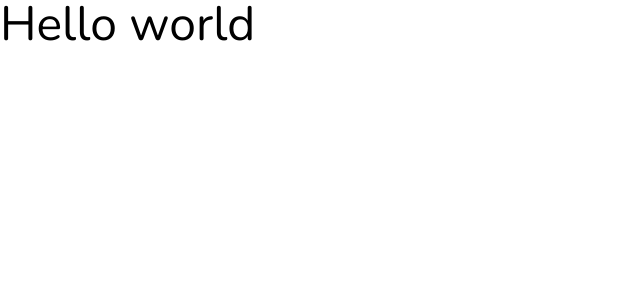
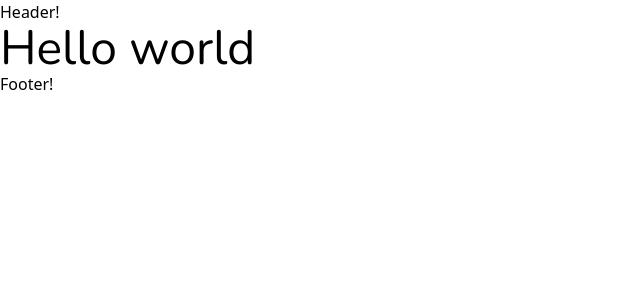
Before and after one commit to axelzwaans/flowrise-prismic, a Next.js app: page / in a window 1280 px wide. Shown: the top 300 px of the page, without its empty margins (0-640 px from the left). Built offline with nearby package versions, Linux system fonts and the light colour scheme.

Commit message:
feat: Add fallback meta data to layout

```diff
--- a/app/layout.tsx
+++ b/app/layout.tsx
@@ -1,33 +1,47 @@
-import './globals.css'
-import type { Metadata } from 'next'
-import { Nunito, Nunito_Sans } from 'next/font/google'
-import clsx from 'clsx'
+import "./globals.css";
+import { Metadata, ResolvedMetadata } from "next";
+import { Nunito, Nunito_Sans } from "next/font/google";
+import clsx from "clsx";
+import { createClient } from "@/prismicio";
 
 const nunito = Nunito({
-  subsets: ['latin'],
-  variable: '--font-nunito',
-  display: 'swap',
-})
+  subsets: ["latin"],
+  variable: "--font-nunito",
+  display: "swap",
+});
 
 const nunitoSans = Nunito_Sans({
-  subsets: ['latin'],
-  variable: '--font-nunito-sans',
-  display: 'swap',
-})
+  subsets: ["latin"],
+  variable: "--font-nunito-sans",
+  display: "swap",
+});
 
-export const metadata: Metadata = {
-  title: 'Create Next App',
-  description: 'Generated by create next app',
+export async function generateMetadata(): Promise<Metadata> {
+  const client = createClient();
+
+  const page = await client.getSingle("settings");
+
+  return {
+    title: page.data.site_title || "Flowrise",
+    description: page.data.meta_description || "Flowrise is the relaxing app for your mind",
+    openGraph: {
+      images: [page.data.og_image.url || ""],
+    },
+  };
 }
 
 export default function RootLayout({
   children,
 }: {
-  children: React.ReactNode
+  children: React.ReactNode;
 }) {
   return (
     <html lang="en" className={clsx(nunito.variable, nunitoSans.variable)}>
-      <body>{children}</body>
+      <body>
+        <header>Header!</header>
+        {children}
+        <footer>Footer!</footer>
+      </body>
     </html>
-  )
+  );
 }
--- a/prismicio.ts
+++ b/prismicio.ts
@@ -14,14 +14,14 @@
  */
 // TODO: Update the routes array to match your project's route structure.
 const routes: prismic.ClientConfig["routes"] = [
-  {
-    type: "homepage",
-    path: "/",
-  },
-  {
-    type: "page",
-    path: "/:uid",
-  },
+  // {
+  //   type: "homepage",
+  //   path: "/",
+  // },
+  // {
+  //   type: "page",
+  //   path: "/:uid",
+  // },
 ];
 
 /**
```
